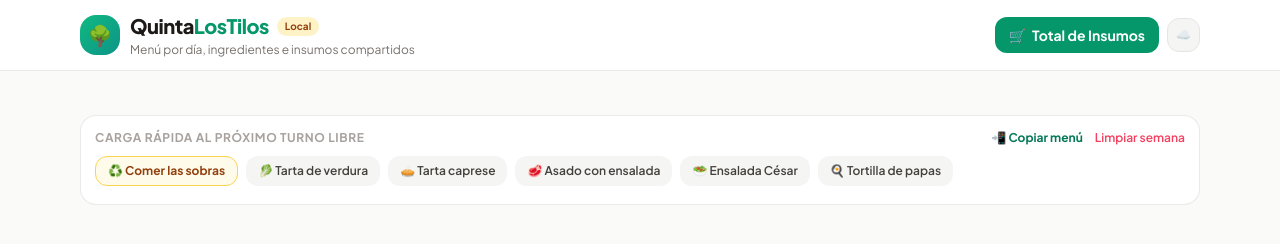
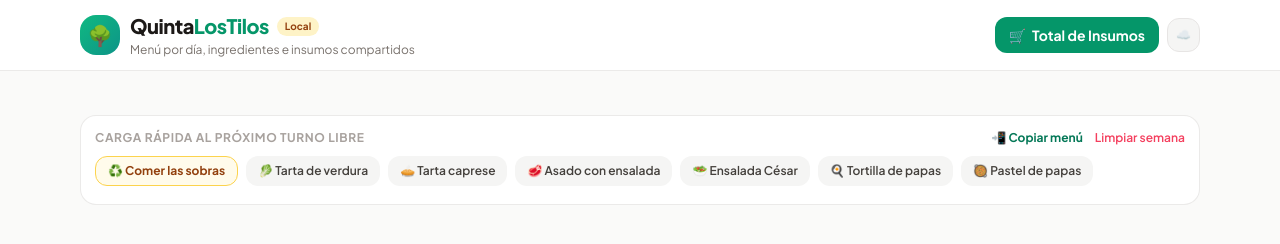
Before and after one commit to Rocio2233/quintalostilos, a plain HTML site: page index.html in a window 1280 px wide. Drawn offline with nearby package versions, Linux system fonts and the light colour scheme.

Commit message:
Add files via upload

```diff
--- a/index.html
+++ b/index.html
@@ -60,7 +60,7 @@
 
   <main class="max-w-6xl mx-auto px-4 pt-5 space-y-6">
 
-    <!-- Panel Total de Insumos (se muestra arriba al tocar el botón) -->
+    <!-- Panel Total de Insumos -->
     <section id="panel-compras" class="hidden bg-white rounded-3xl border-2 border-emerald-600/20 shadow-md overflow-hidden">
       <div class="bg-emerald-900 text-white p-4 sm:p-5 flex flex-wrap items-center justify-between gap-3">
         <div>
@@ -129,4 +129,6 @@
         <button type="button" onclick="asignarRapido('Tortilla de papas')" class="shrink-0 px-3 py-1.5 rounded-xl bg-stone-100 hover:bg-emerald-50 text-stone-700 hover:text-emerald-700 text-xs font-semibold transition">
           🍳 Tortilla de papas
         </button>
-        <button type="button" onclick="asignarRapido('Pastel de papas')" class="shrink-0 px-3 py-1.5 rounded-xl bg-stone-100 hover:bg-emerald-50 text-stone-700 hover:text-emerald-700 text-xs font-semibold transition
+        <button type="button" onclick="asignarRapido('Pastel de papas')" class="shrink-0 px-3 py-1.5 rounded-xl bg-stone-100 hover:bg-emerald-50 text-stone-700 hover:text-emerald-700 text-xs font-semibold transition">
+          🥘 Pastel de papas
+        </button>
```
